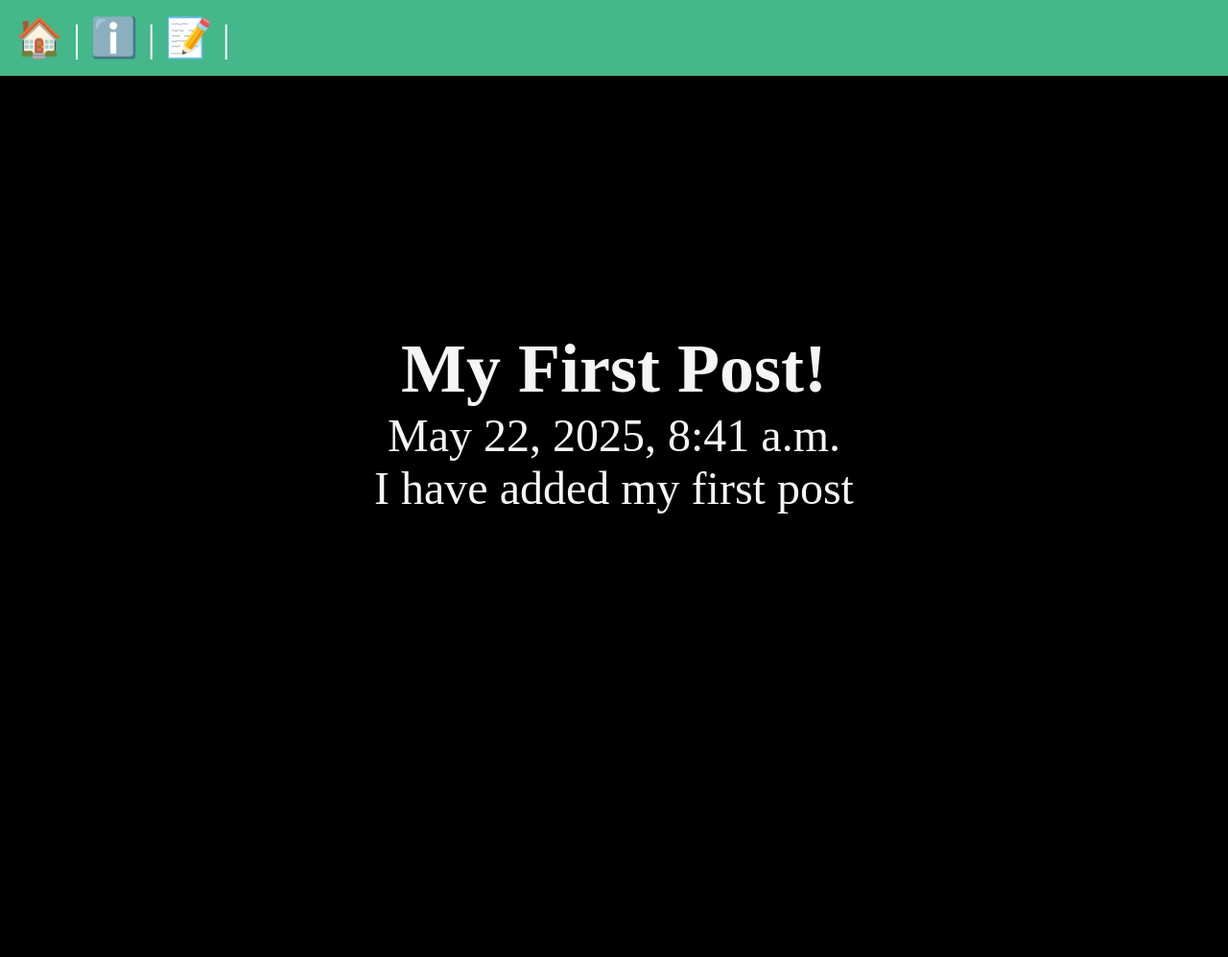
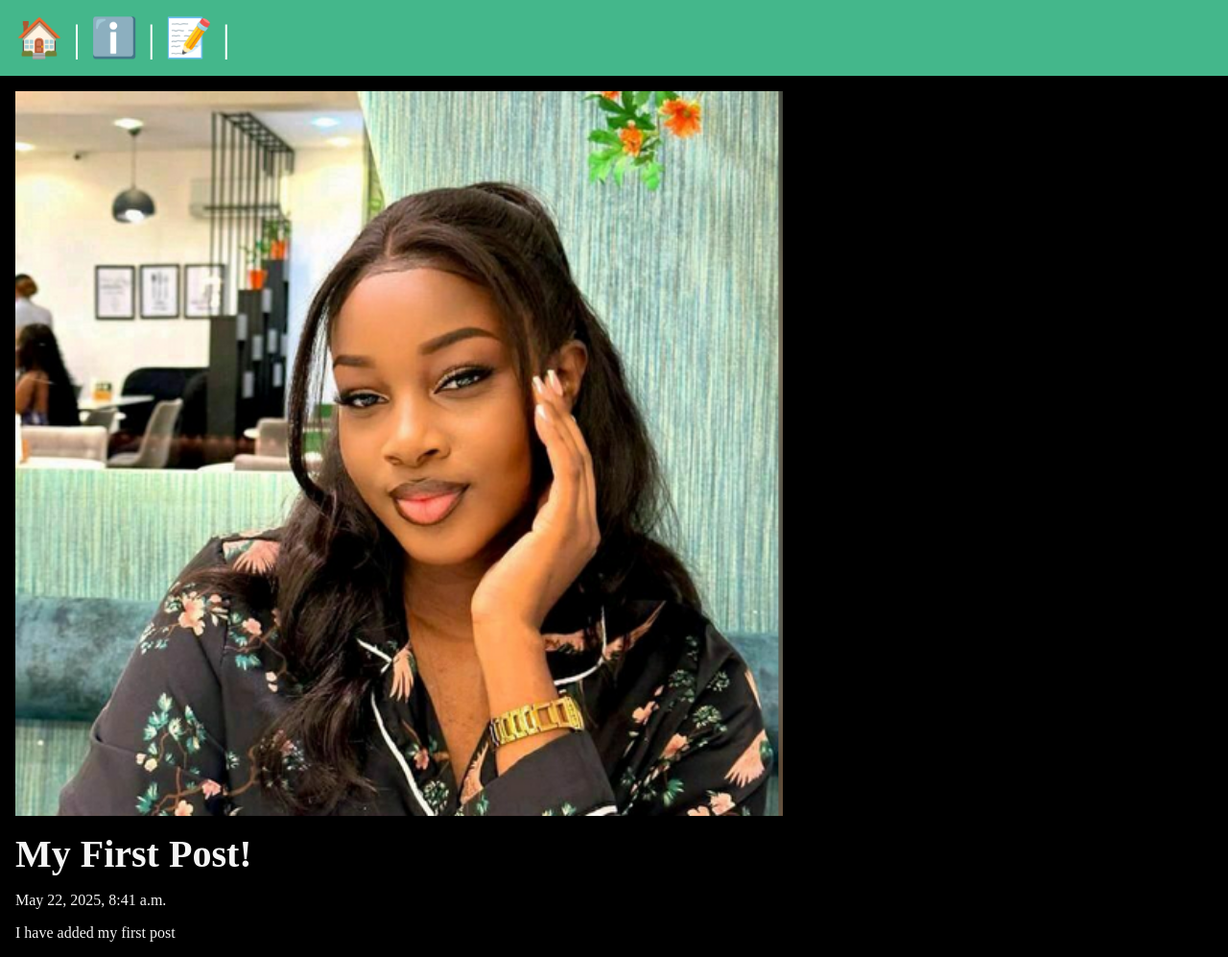
Before and after one commit to ctrldaviddee/learning-django, a Django app: a page that uses myproject/posts/templates/posts/post_page.html in a window 1280 px wide. Shown: the whole page at 96% size. Before the commit the page ends 535 px from the top, so only its background shows below. Run offline with Django 5.2, Linux system fonts and the light colour scheme; data comes from the database, SQL or seed files in the repository; both versions use the stored data as it was after the commit.

Commit message:
end upload image

```diff
--- a/myproject/myproject/settings.py
+++ b/myproject/myproject/settings.py
@@ -122,6 +122,10 @@
     os.path.join(BASE_DIR, 'static'),
 ]
 
+MEDIA_URL = 'media/'
+
+MEDIA_ROOT = os.path.join(BASE_DIR, 'media')
+
 # Default primary key field type
 # https://docs.djangoproject.com/en/5.2/ref/settings/#default-auto-field
 
--- a/myproject/myproject/urls.py
+++ b/myproject/myproject/urls.py
@@ -17,6 +17,8 @@
 from django.contrib import admin
 from django.urls import path, include
 from . import views
+from django.conf.urls.static import static
+from django.conf import settings
 
 urlpatterns = [
     path('admin/', admin.site.urls),
@@ -24,3 +26,5 @@
     path('about/', views.about),
     path('posts/', include('posts.urls'))
 ]
+
+urlpatterns += static(settings.MEDIA_URL, document_root=settings.MEDIA_ROOT)
--- a/myproject/posts/models.py
+++ b/myproject/posts/models.py
@@ -6,6 +6,7 @@
     body = models.TextField()
     slug = models.SlugField()
     date = models.DateTimeField(auto_now_add=True)
+    banner = models.ImageField(default='fallback.png', blank=True)
 
     def __str__(self):
         return self.title
--- a/myproject/posts/templates/posts/post_page.html
+++ b/myproject/posts/templates/posts/post_page.html
@@ -8,6 +8,7 @@
 {% block content %}
 
     <section>
+        <img class="banner" src="{{ post.banner.url }}" alt="{{ post.title }}" />
         <h1> {{ post.title }} </h1>
         <p> {{ post.date }} </p>
         <p> {{ post.body }} </p>
--- a/myproject/static/css/style.css
+++ b/myproject/static/css/style.css
@@ -9,8 +9,6 @@
     background-color: black;
     color: whitesmoke;
     font-size: 3rem;
-    display: flex;
-    flex-flow: column;
 }
 
 nav{
@@ -21,13 +19,21 @@
 }
 
 main{
-    flex-grow: 1;
-    display: grid;
-    place-content: center;
+    padding: 1rem;
 }
 
-h1, p{
-    text-align: center;
+section {
+    display: flex;
+    flex-flow: column;
+    gap: 1rem;
+}
+
+h1{
+  font-size: 2.5rem;
+}
+
+p{
+    font-size: 1rem;
 }
 
 a{
@@ -38,3 +44,9 @@
 a:hover{
     opacity: .85;
 }
+
+.banner{
+    display: block;
+    width: 100%;
+    max-width: 800px;
+ }
```
Also changed, not shown: myproject/db.sqlite3, myproject/media/Screenshot_from_2024-10-25_10-12-55.png (added), myproject/media/Screenshot_from_2025-04-06_21-16-54.png (added), myproject/media/Screenshot_from_2025-04-12_23-02-30.png (added), myproject/media/fallback.png (added), myproject/posts/migrations/0002_post_banner.py (added).
